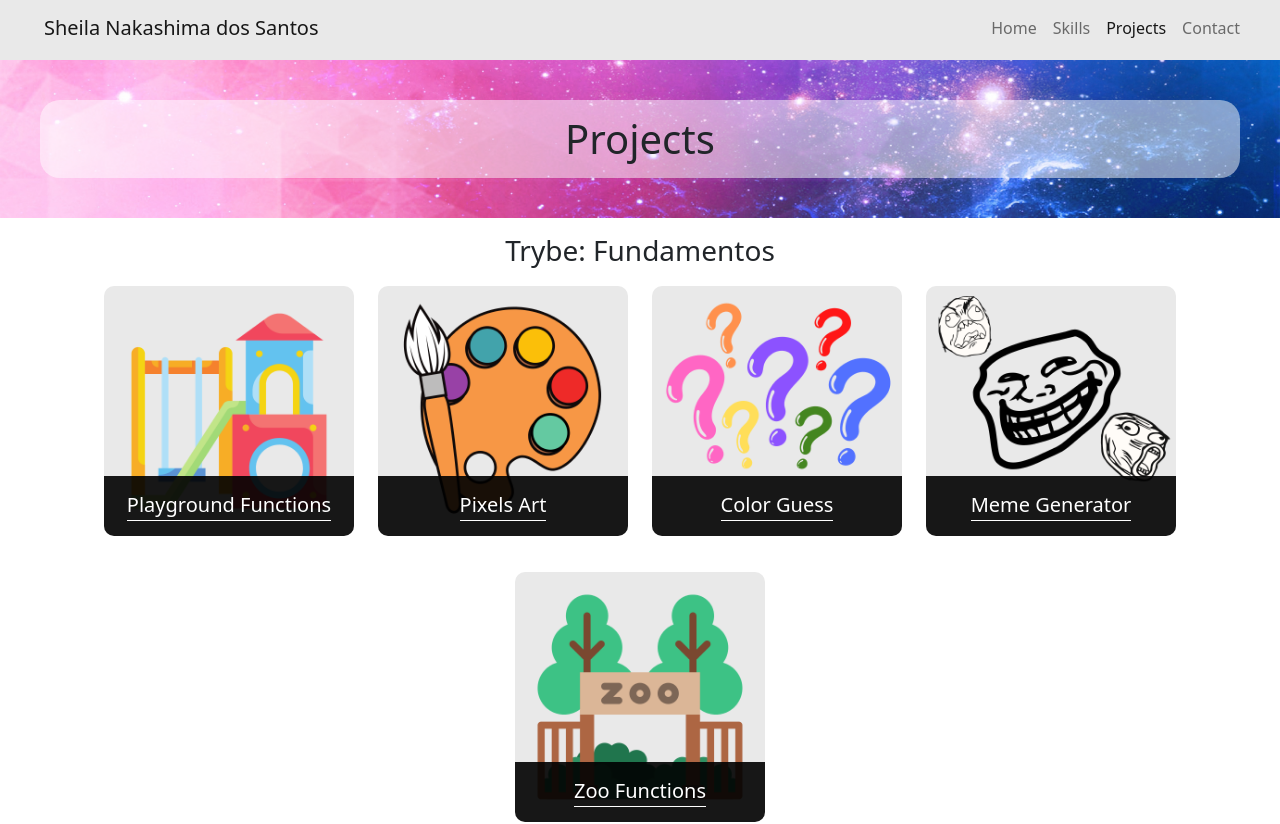
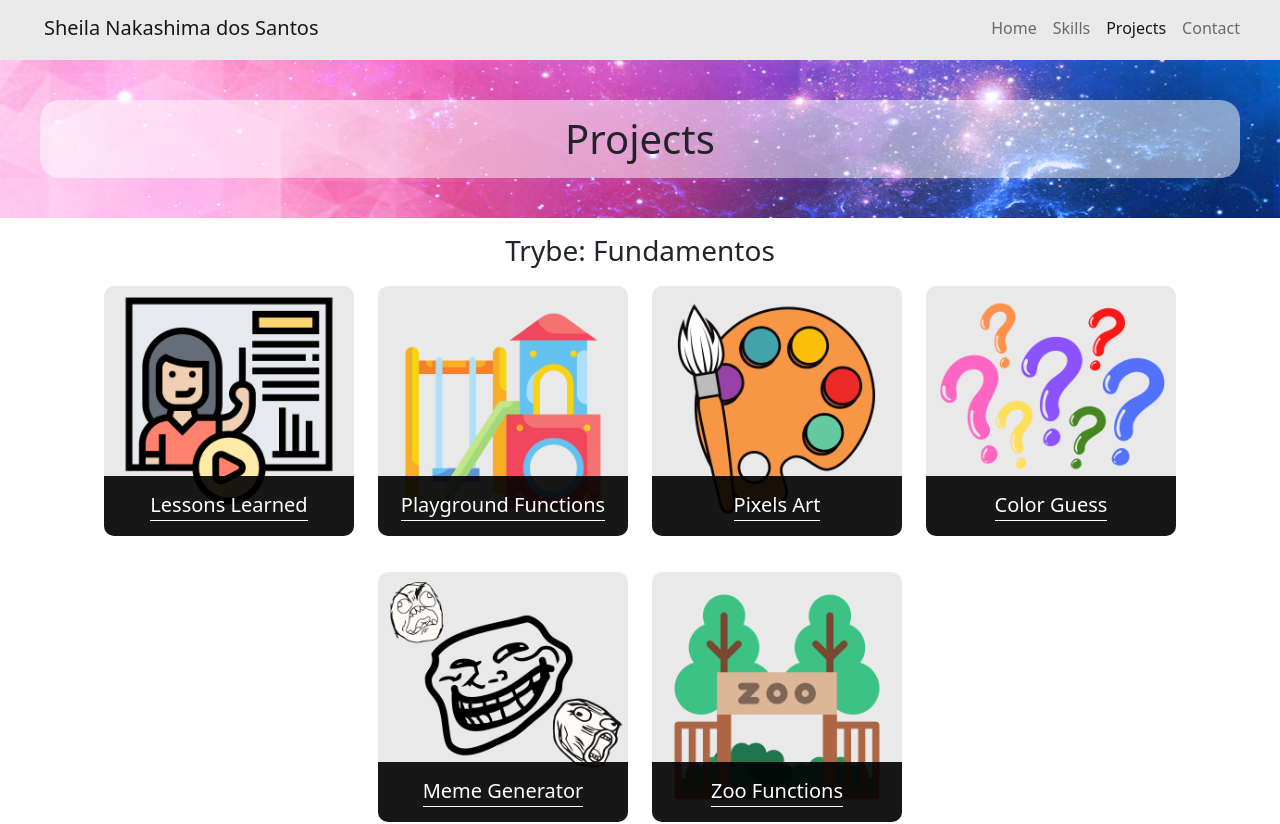
Before and after one commit to SheilaNS/sheilans.github.io, a React (Create React App) app: page /projects in a window 1280 px wide. Shown: the top 824 px of the page. Built offline with nearby package versions, Linux system fonts and the light colour scheme.

Commit message:
feat: add lessons-learned-project

```diff
--- a/src/data/projectsFund.js
+++ b/src/data/projectsFund.js
@@ -1,4 +1,5 @@
 import pixels from '../assets/images/projects/pixel-art.png';
+import lessons from '../assets/images/projects/lessons2.png';
 import play from '../assets/images/projects/playground.png';
 import zoo from '../assets/images/projects/zoo2.png';
 import color from '../assets/images/projects/guess2.png';
@@ -7,6 +8,15 @@ import github from '../assets/icons/github.svg';
 import web from '../assets/icons/web.svg';
 
 const contacts = [
+  {
+    name: "Lessons Learned",
+    image: lessons,
+    description: "First project at Trybe Course applying basics HTML and CSS. Refactored with TailwindCSS",
+    gitHub: "https://github.com/SheilaNS/project-lessons-learned",
+    gitIcon: github,
+    web: "https://sheilans.github.io/project-lessons-learned/",
+    webIcon: web,
+  },
   {
     name: "Playground Functions",
     image: play,
```
Also changed, not shown: src/assets/images/projects/lessons2.png (added).
